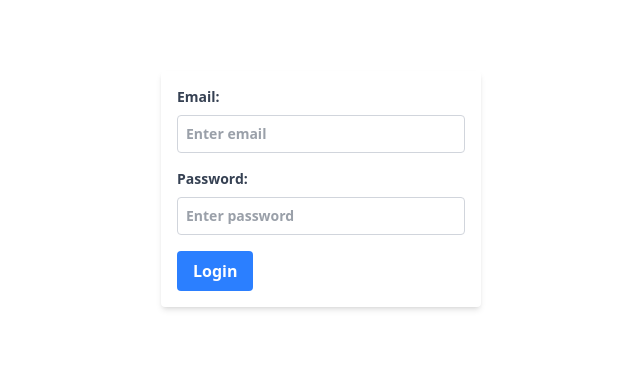
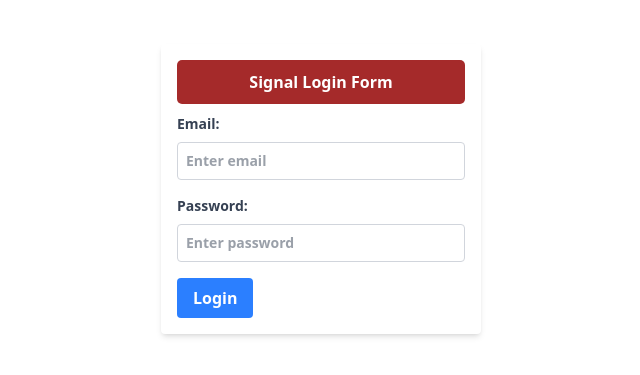
Before and after one commit to liteninkiran/angular-21-fed-learning, an Angular app: page / in a window 1280 px wide. Shown: the part 211-586 px from the top of the page, without its empty margins (319-959 px from the left). Built offline with nearby package versions, Linux system fonts and the light colour scheme.

Commit message:
08 - Style Guides

```diff
--- a/src/app/app.css
+++ b/src/app/app.css
@@ -0,0 +1,9 @@
+.active-class {
+  background-color: brown;
+  color: white;
+  font-weight: bold;
+  padding: 10px;
+  margin-bottom: 10px;
+  border-radius: 5px;
+  text-align: center;
+}
--- a/src/app/app.html
+++ b/src/app/app.html
@@ -1,5 +1,13 @@
 <div class="main-container">
   <form (submit)="onSubmit($event)" class="login-form">
+    <!-- <h2 [ngClass]="{ 'active-class': isActive() }">Signal Login Form</h2> -->
+    <!-- <h2 [class.active-class]="isActive()">Signal Login Form</h2> -->
+
+    <!-- <h2 [ngStyle]="{'display' : isVisible() ? 'block' : 'none'}">Signal Login Form</h2> -->
+    <!-- <h2 [style.display]="isVisible() ? 'block' : 'none'">Signal Login Form</h2> -->
+
+    <h2 [style]="headingStyles()">Signal Login Form</h2>
+
     <div class="mb-4">
       <label class="login-label">
         Email:
@@ -44,10 +52,7 @@
       type="submit"
       [disabled]="loginForm().invalid()"
       class="login-btn"
-      [ngClass]="{
-        'opacity-500 cursor-not-allowed': loginForm().invalid(),
-        'cursor-pointer': !loginForm().invalid(),
-      }"
+      [class]="loginForm().invalid() ? 'opacity-500 cursor-not-allowed' : 'cursor-pointer'"
     >
       Login
     </button>
--- a/src/app/app.ts
+++ b/src/app/app.ts
@@ -14,6 +14,11 @@
   styleUrl: './app.css',
 })
 export class App {
+  public isActive = signal<boolean>(true);
+  public isVisible = signal<boolean>(true);
+
+  public headingStyles = signal(headingStyles);
+
   public loginModel = signal<LoginData>({
     email: '',
     password: '',
@@ -32,3 +37,13 @@
     console.log(this.loginModel());
   }
 }
+
+const headingStyles = {
+  color: 'white',
+  padding: '10px',
+  'background-color': 'brown',
+  'font-weight': 'bold',
+  'margin-bottom': '10px',
+  'border-radius': '5px',
+  'text-align': 'center',
+};
```
